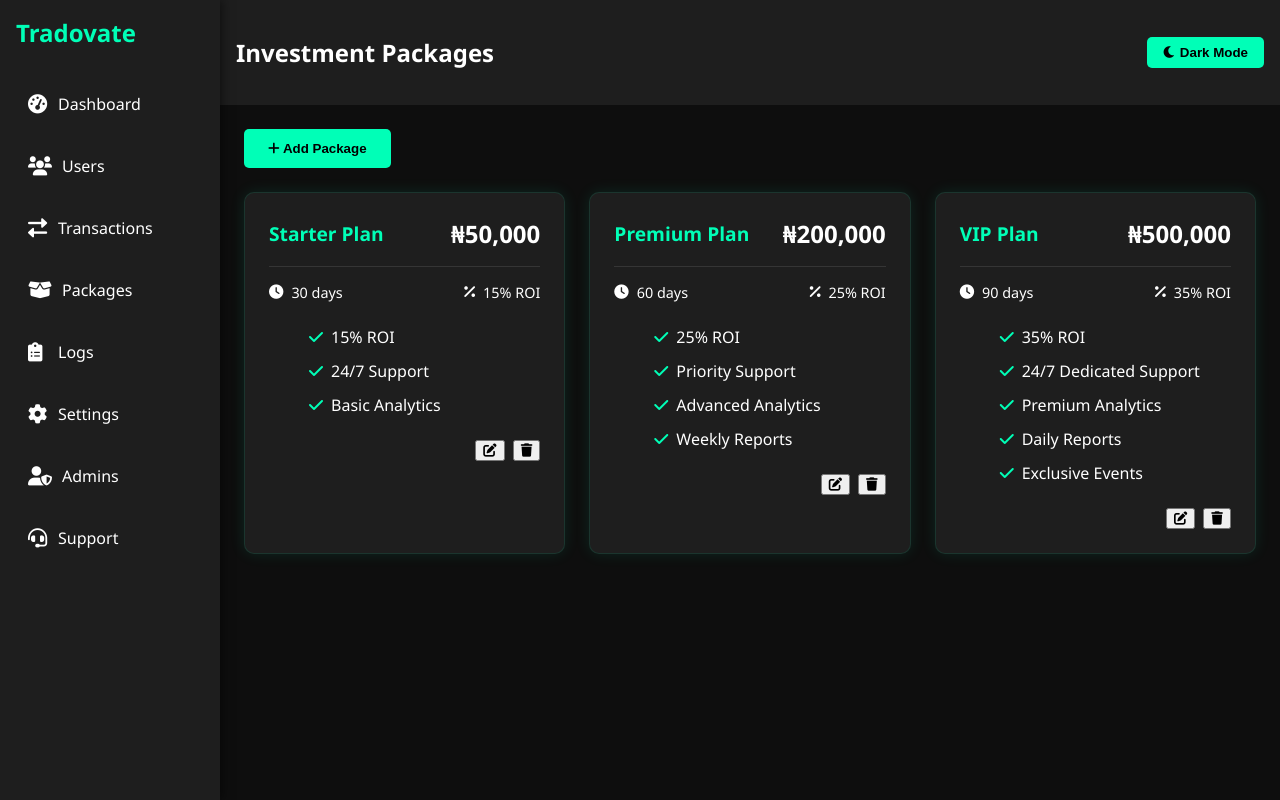
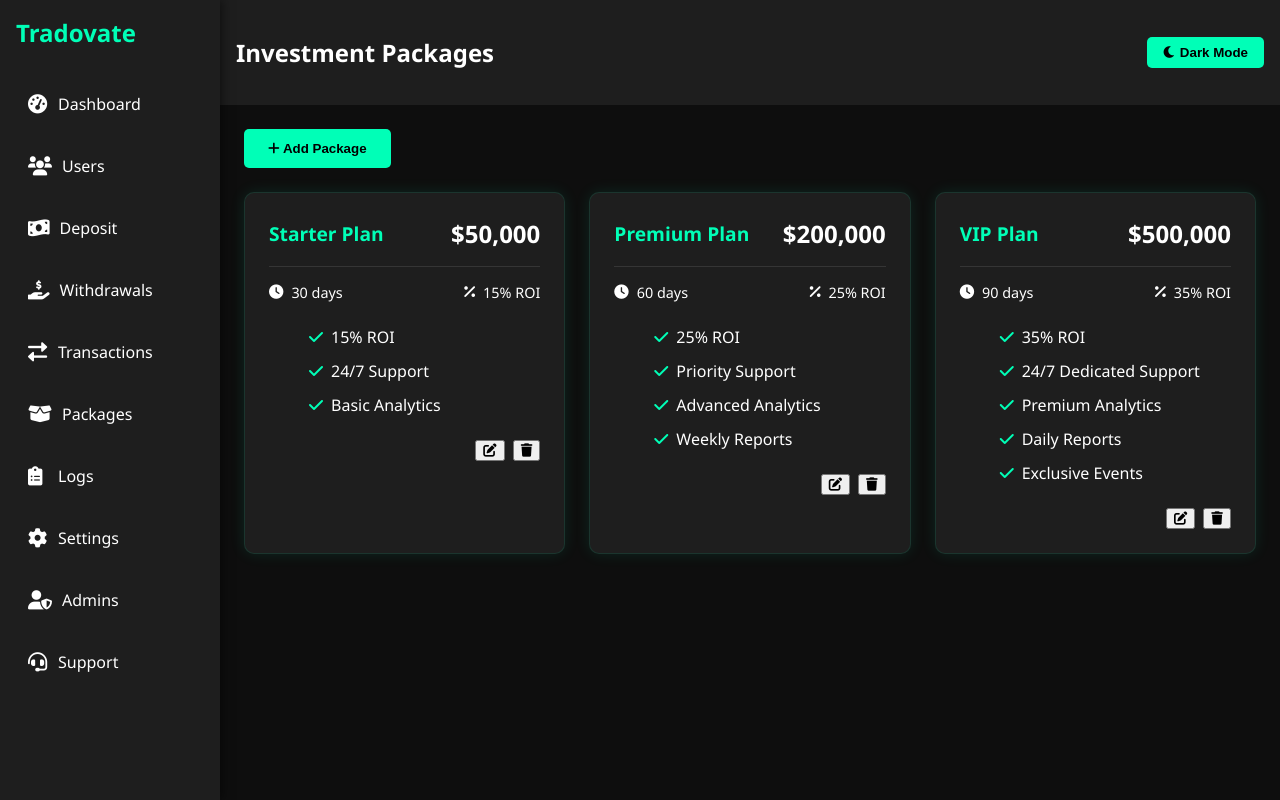
Before and after one commit to Koolboy001/Tradovate, a plain HTML site: page admin_panel/packages.html in a window 1280 px wide. Drawn offline with Linux system fonts and the light colour scheme.

Commit message:
packages.html

```diff
--- a/admin_panel/packages.html
+++ b/admin_panel/packages.html
@@ -469,13 +469,25 @@
                 </a>
             </li>
             <li>
+                <a href="deposit.html" class="active">
+                    <i class="fas fa-money-bill-wave"></i>
+                    <span>Deposit</span>
+                </a>
+            </li>
+            <li>
+                <a href="withdrawal.html">
+                    <i class="fas fa-hand-holding-usd"></i>
+                    <span>Withdrawals</span>
+                </a>
+            </li>
+            <li>
                 <a href="transactions.html">
                     <i class="fas fa-exchange-alt"></i>
                     <span>Transactions</span>
                 </a>
             </li>
             <li>
-                <a href="packages.html" class="active">
+                <a href="packages.html">
                     <i class="fas fa-box-open"></i>
                     <span>Packages</span>
                 </a>
@@ -547,7 +559,7 @@
                 </div>
 
                 <div class="form-group">
-                    <label for="packagePrice">Price (₦)</label>
+                    <label for="packagePrice">Price ($)</label>
                     <input type="number" id="packagePrice" class="form-control" placeholder="50000" required>
                 </div>
 
@@ -591,7 +603,7 @@
         const samplePackages = [{
             id: 1,
             name: "Starter Plan",
-            price: "₦50,000",
+            price: "$50,000",
             duration: "30 days",
             roi: "15%",
             features: [
@@ -603,7 +615,7 @@
         }, {
             id: 2,
             name: "Premium Plan",
-            price: "₦200,000",
+            price: "$200,000",
             duration: "60 days",
             roi: "25%",
             features: [
@@ -616,7 +628,7 @@
         }, {
             id: 3,
             name: "VIP Plan",
-            price: "₦500,000",
+            price: "$500,000",
             duration: "90 days",
             roi: "35%",
             features: [
@@ -691,7 +703,7 @@
             const newPackage = {
                 id: samplePackages.length + 1,
                 name: document.getElementById('packageName').value,
-                price: `₦${parseInt(document.getElementById('packagePrice').value).toLocaleString()}`,
+                price: `$${parseInt(document.getElementById('packagePrice').value).toLocaleString()}`,
                 duration: `${document.getElementById('packageDuration').value} days`,
                 roi: `${document.getElementById('packageROI').value}%`,
                 features: document.getElementById('packageFeatures').value.split(',').map(item => item.trim()),
```
